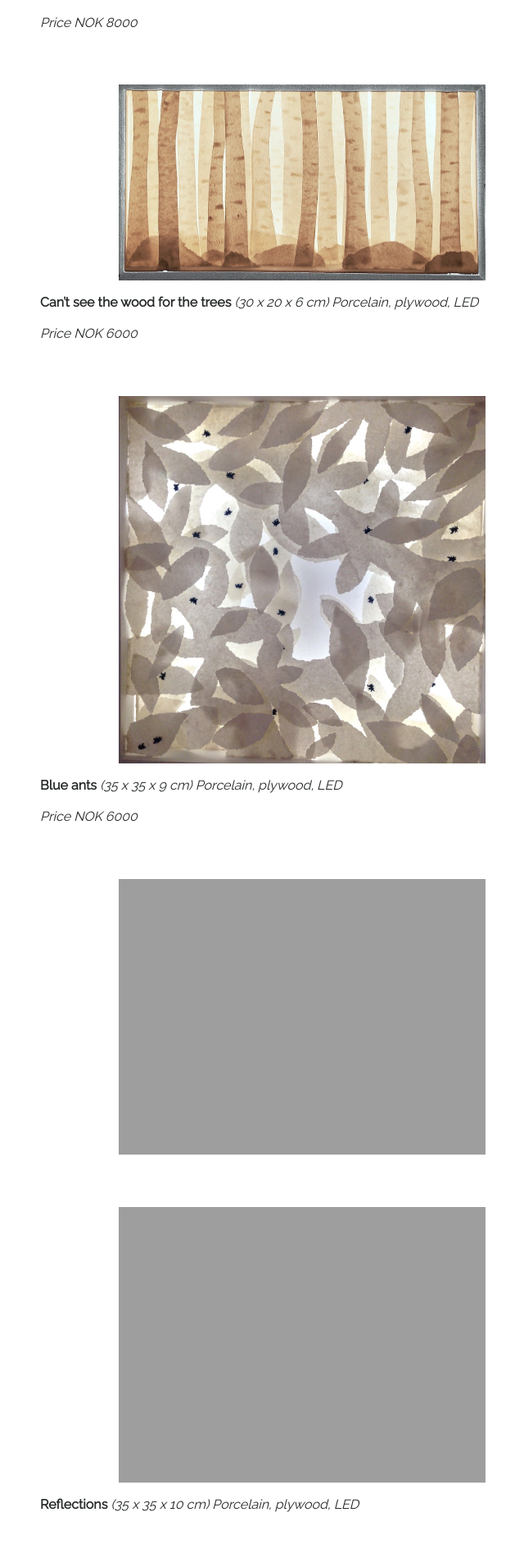
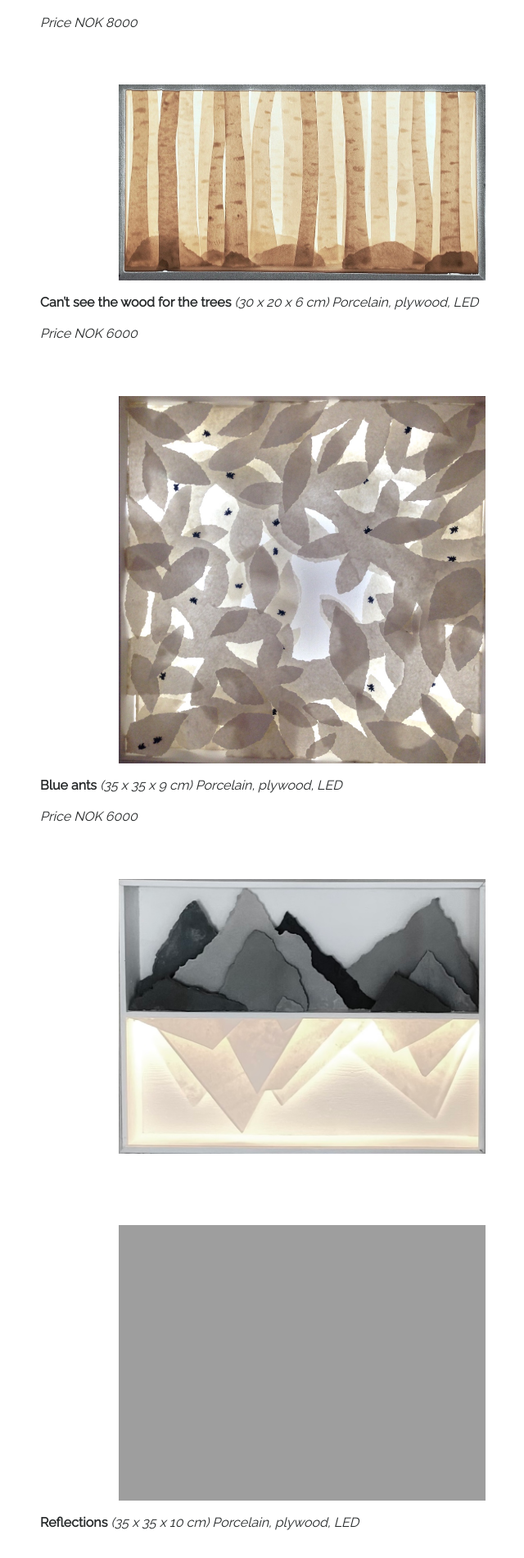
Before and after one commit to rebekkjm/helenmorkenno, a Jekyll site: the page built from _products/landscapes.md, in a window 1280 px wide. Shown: the part 1633-3533 px from the top of the page at 82% size, without its empty margins (271-911 px from the left). Built offline with Jekyll 4.4.1, drawn with Linux system fonts in a browser that asks for light colours; before the commit the page ends 3511 px from its top, so only the background shows below that.

Commit message:
Update landscapes.md

```diff
--- a/_products/landscapes.md
+++ b/_products/landscapes.md
@@ -35,7 +35,7 @@
 
 *Price NOK 6000*
 
-![Backlit porcelain landscape diorama]({{ site.github.url }}/img/reflections_1.jpg)
-![Backlit porcelain landscape diorama]({{ site.github.url }}/img/reflections_2.jpg)
+![Backlit porcelain landscape diorama]({{ site.github.url }}/img/reflections_1.jpeg)
+![Backlit porcelain landscape diorama]({{ site.github.url }}/img/reflections_2.jpeg)
 
 **Reflections** *(35 x 35 x 10 cm) Porcelain, plywood, LED*
```
